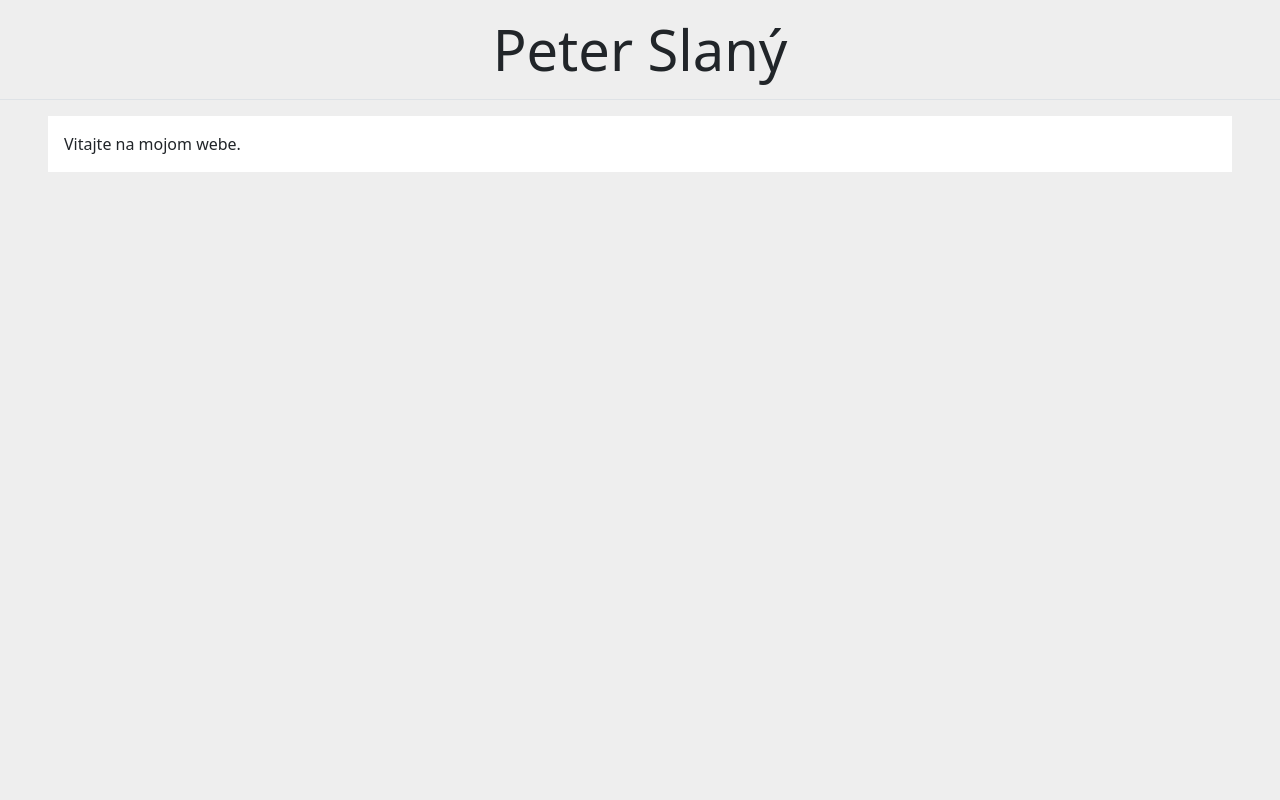
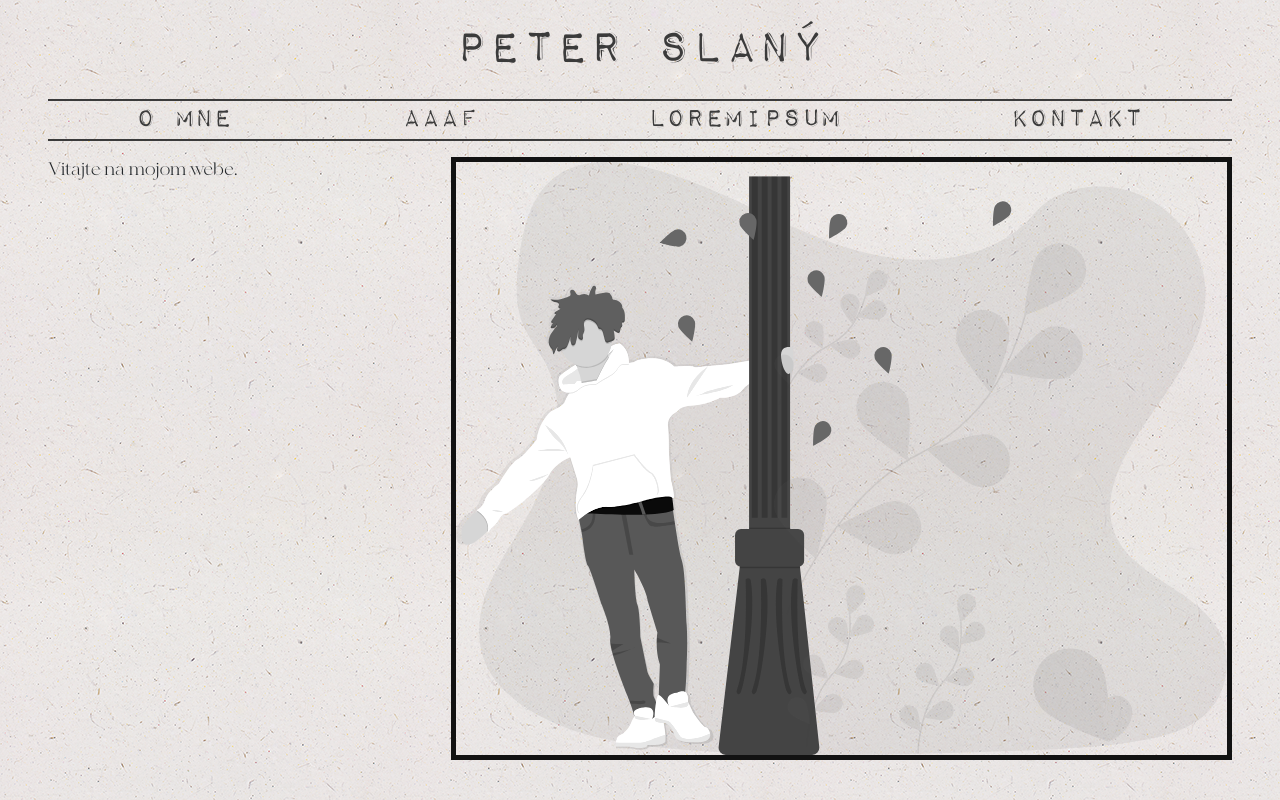
Before and after one commit to peterslany/web, a website: page index.html in a window 1280 px wide. Drawn offline with Linux system fonts and the light colour scheme.

Commit message:
newspaper theme: navbar + navbar item hover, bg, fonts

```diff
--- /dev/null
+++ b/css/newspaper.css
@@ -0,0 +1,69 @@
+:root {
+    --text-color:  rgb(59, 59, 59);
+}
+
+@font-face {
+    font-family: ImpactLabelReversed;
+    src: url("../assets/fonts/impact_label/Impact\ Label\ Reversed.ttf");
+}
+
+@font-face {
+    font-family: BonVoyage;
+    src: url("../assets/fonts/made_bon_voyage/MADE\ Bon\ Voyage\ Regular\ PERSONAL\ USE.otf");
+}
+@font-face {
+    font-family: BonVoyageThin;
+    src: url("../assets/fonts/made_bon_voyage/MADE\ Bon\ Voyage\ Thin\ PERSONAL\ USE.otf");
+}
+
+body {
+    background-image: url("../assets/images/ep_naturalwhite.png");
+    background-size: auto;
+    background-repeat: repeat;
+}
+img {
+    filter: saturate(0%) contrast(160%);
+    border: 5px solid var(--text-color);
+}
+p {
+    font-family: BonVoyage;
+    font-weight: 500;
+    font-size: large;
+}
+.header {
+
+    color: var(--text-color);
+    margin-bottom: 0;
+    font-family: ImpactLabelReversed;
+}
+.navbar-menu {
+    border: 2px solid var(--text-color) ;
+    border-left: 0;
+    border-right: 0;
+    padding: 4px;
+    text-transform: uppercase;
+    font-family: ImpactLabelReversed;
+    font-size: xx-large;
+    max-height: 42px;
+}
+
+.navbar-menu__item {
+ position: relative;
+ color: var(--text-color);
+ min-height: 80px;
+ margin: auto;
+ margin-top: -10px;
+ padding: auto;
+}
+
+.navbar-menu__item:hover {
+    background: url(../assets/svgs/drawing.svg);
+    background-position-y: 0px;
+    background-repeat: no-repeat;
+    background-size: contain;
+    background-position: top left;
+}
+
+.main-content {
+    background: transparent;
+}
--- a/css/styles.css
+++ b/css/styles.css
@@ -5,3 +5,49 @@ body {
 main {
     background: white;
 }
+
+.navbar-menu {
+    margin: 0;
+    padding: 0;
+    display: flex;
+    list-style: none;
+    justify-content: space-evenly;
+}
+
+.navbar-menu > li > a {
+    padding: 8px 24px;
+    color: inherit;
+    text-decoration-line: none;
+}
+
+.main-content {
+    display: flex;
+    justify-content: space-between;
+    flex-direction: column;
+}
+
+@media only screen and (min-width: 768px) {
+    .main-content {
+        flex-direction: row;
+    }
+    .flex-row-25 {
+        width: 25%;
+        max-width: 25%;
+    }
+    .flex-row-33 {
+        width: 33%;
+        max-width: 33.3%;
+    }
+    .flex-row-50 {
+        width: 50%;
+        max-width: 50%;
+    }
+    .flex-row-66{
+        width: 66%;
+        max-width: 66.6%;
+    }
+    .flex-row-75 {
+        width: 75%;
+        max-width: 75%;
+    }
+}
--- a/index.html
+++ b/index.html
@@ -6,11 +6,21 @@
     <title>Peter Slany</title>
     <link rel="stylesheet" href="css/bootstrap.min.css">
     <link rel="stylesheet" href="css/styles.css">
+    <link rel="stylesheet" href="css/newspaper.css">
 </head>
-<body>
-    <p class="display-4 text-center py-3 border-bottom" >Peter Slaný</p>
-    <main class="mx-5 p-3">
-        Vitajte na mojom webe.
+<body class="mx-5">
+    <p class="display-4 text-center py-3 header" >Peter Slaný</p>
+    <nav >
+        <ul class="navbar-menu">
+            <li class="navbar-menu__item"><a href="">O mne</a> </li>
+            <li class="navbar-menu__item"><a href="">aaaf</a></li>
+            <li class="navbar-menu__item"><a href="">loremipsum</a></li>
+            <li class="navbar-menu__item"><a href="">Kontakt</a></li>
+        </ul>
+    </nav>
+    <main class="main-content my-3">
+        <p class="flex-row-33">Vitajte na mojom webe.</p>
+        <img class="flex-row-66" src="./undraw_young_and_happy_hfpe.svg" alt="">
     </main>
 </body>
 <script src="js/bootstrap.min.js" ></script>
```
Also changed, not shown: package.json (added, +19 -0 lines), assets/fonts/impact_label/Impact Label Reversed.ttf (added), assets/fonts/made_bon_voyage/MADE Bon Voyage Regular PERSONAL USE.otf (added), assets/fonts/made_bon_voyage/MADE Bon Voyage Thin PERSONAL USE.otf (added), assets/images/ep_naturalwhite.png (added), assets/svgs/drawing.svg (added), grunge-overlay-4.png (added), undraw_young_and_happy_hfpe.svg (added), 2 other files.
